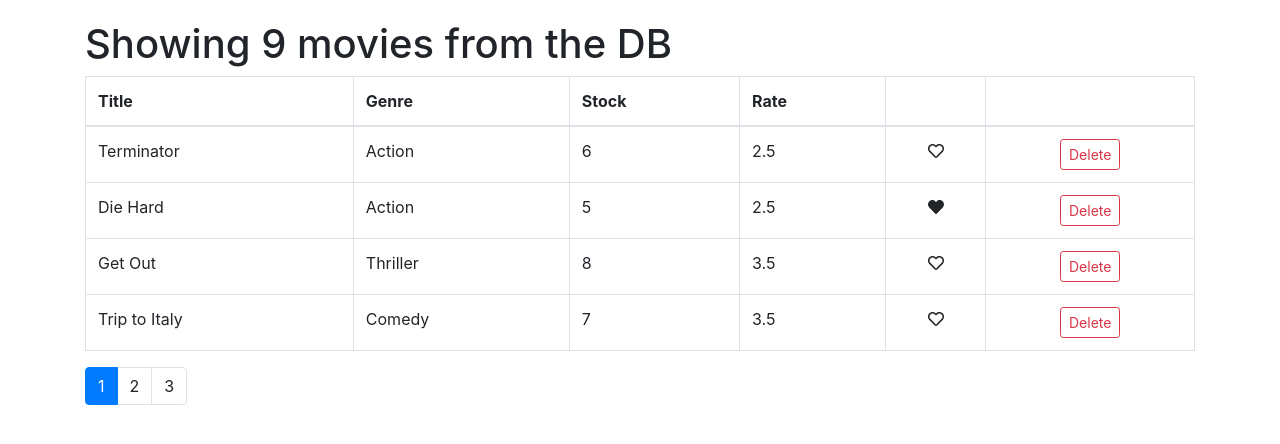
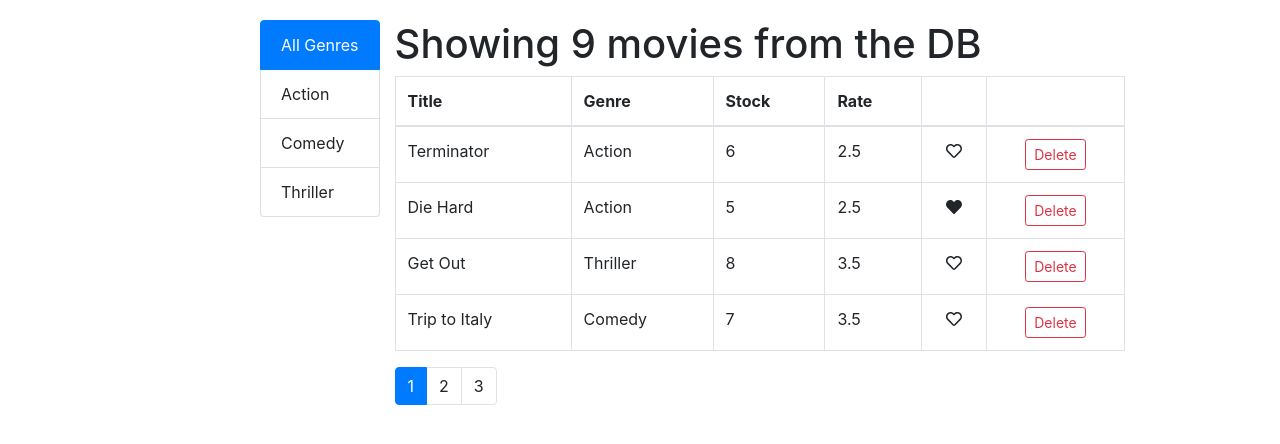
Before and after one commit to bolf/vidly, a React (Create React App) app: page / in a window 1280 px wide. Shown: the top 444 px of the page. Built offline with nearby package versions, Linux system fonts and the light colour scheme.

Commit message:
filtering implemented

```diff
--- /dev/null
+++ b/src/components/common/filtering.jsx
@@ -0,0 +1,32 @@
+import React, { Component } from "react";
+import PropTypes from "prop-types";
+
+const Filtering = props => {
+  const { onGenreFilterChange, choosenGenreFilter, allGenres } = props;
+  return (
+    <ul className="list-group">
+      {allGenres.map(genre => {
+        return (
+          <li
+            key={genre._id}
+            className={
+              "list-group-item" +
+              (choosenGenreFilter._id === genre._id ? " active" : "")
+            }
+            onClick={() => {
+              onGenreFilterChange(genre);
+            }}
+          >
+            {genre.name}
+          </li>
+        );
+      })}
+    </ul>
+  );
+};
+
+/*{
+
+}*/
+
+export default Filtering;
--- a/src/components/movies.jsx
+++ b/src/components/movies.jsx
@@ -1,14 +1,18 @@
 import React, { Component } from "react";
 import { getMovies } from "../services/fakeMovieService";
+import { getGenres } from "../services/fakeGenreService";
 import Like from "./common/like";
 import Pagination from "./common/pagination";
 import { paginate } from "../utils/paginate";
+import Filtering from "./common/filtering";
 
 class Movies extends Component {
   state = {
     movies: getMovies(),
+    genres: getGenres(),
     pageSize: 4,
-    currentPage: 1
+    currentPage: 1,
+    choosenGenreFilter: getGenres()[0]
   };
 
   handleDelete = movieFoorDeleting => {
@@ -42,9 +46,33 @@ class Movies extends Component {
     this.setState({ currentPage: page });
   };
 
+  handleFilteringByGenre = genre => {
+    if (this.state.choosenGenreFilter === genre) return;
+    if (genre.name === "All Genres") {
+      var movies_tmp = getMovies();
+    } else {
+      var movies_tmp = getMovies().filter(
+        movie => movie.genre._id === genre._id
+      );
+    }
+    this.setState({
+      movies: movies_tmp,
+      choosenGenreFilter: genre,
+      currentPage: 1
+    });
+  };
+
   render() {
     return (
       <React.Fragment>
+        <div className="row">
+          <div className="col-2" />
+          <Filtering
+            onGenreFilterChange={this.handleFilteringByGenre}
+            choosenGenreFilter={this.state.choosenGenreFilter}
+            allGenres={this.state.genres}
+          />
+          <div className="col-8">
             <h1>{this.getNumberOfMovies()}</h1>
             <table className="table table-bordered">
               <thead>
@@ -95,6 +123,8 @@ class Movies extends Component {
               onPageChange={this.handlePageChange}
               currentPage={this.state.currentPage}
             />
+          </div>
+        </div>
       </React.Fragment>
     );
   }
--- a/src/services/fakeGenreService.js
+++ b/src/services/fakeGenreService.js
@@ -1,4 +1,5 @@
 export const genres = [
+  { _id: "5b21ca3eeb7f6fbccd471456", name: "All Genres" },
   { _id: "5b21ca3eeb7f6fbccd471818", name: "Action" },
   { _id: "5b21ca3eeb7f6fbccd471814", name: "Comedy" },
   { _id: "5b21ca3eeb7f6fbccd471820", name: "Thriller" }
```
Lines whose indentation alone changed are shown as unchanged.
